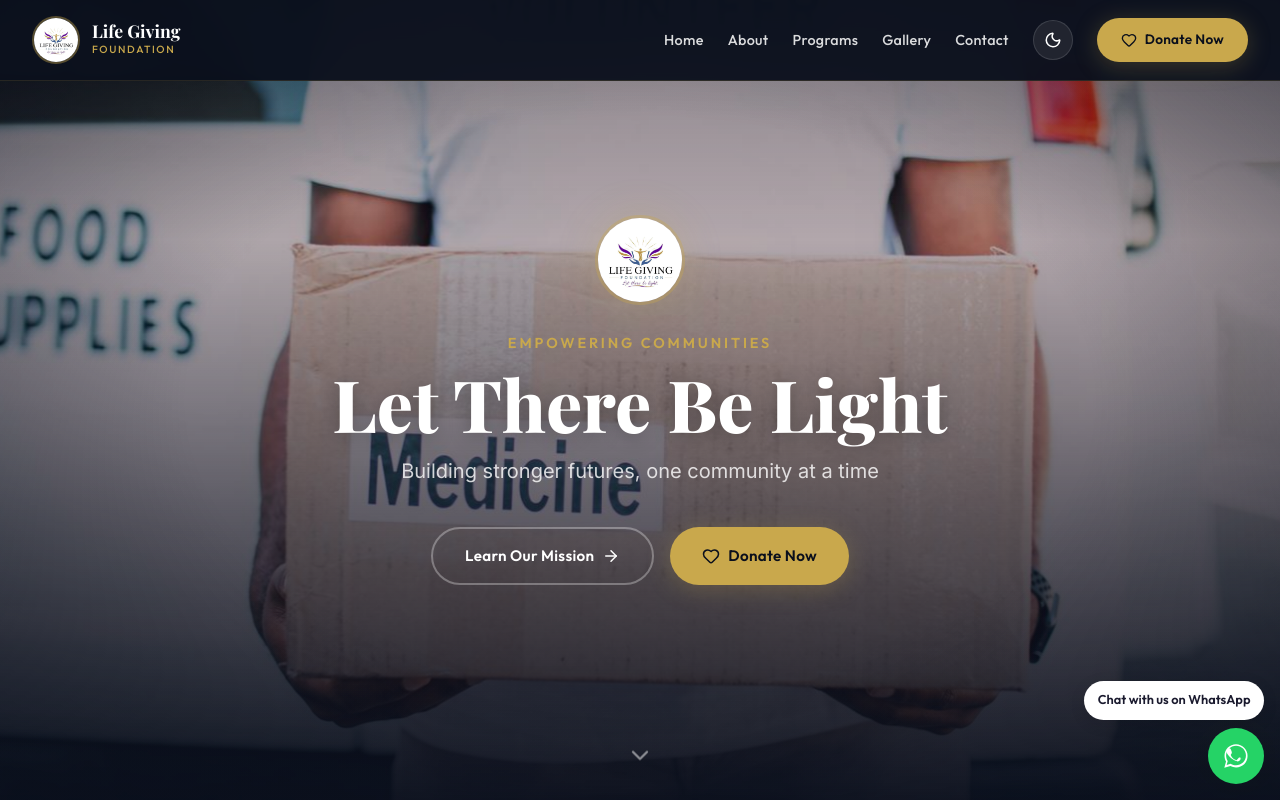
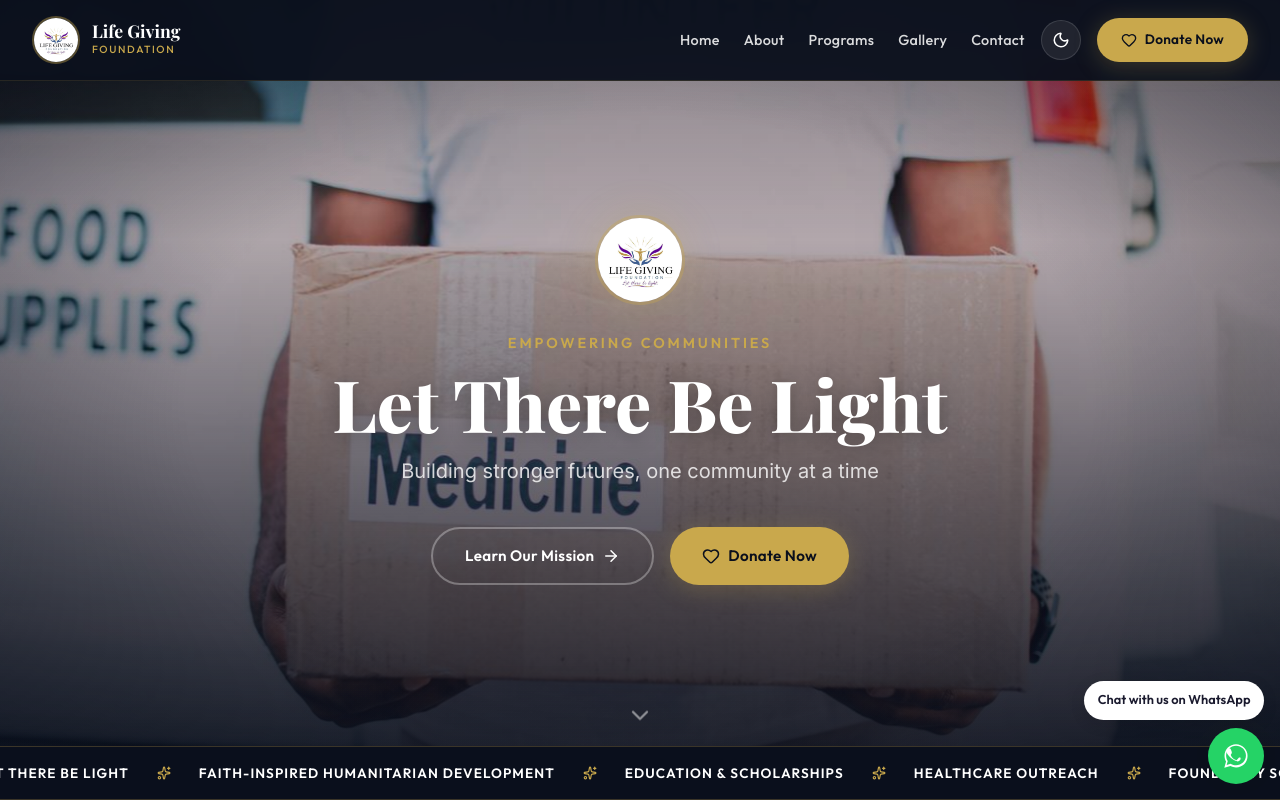
Before and after one commit to OWATEH-AI/life-giving-foundation, a Next.js app in the folder website/: page / in a window 1280 px wide. Shown: the top 800 px of the page. Built offline with nearby package versions, Linux system fonts and the light colour scheme; a web font is replaced by a local one.

Commit message:
Fix marquee at base of hero screen and icon-only dark mode toggle in navbar

```diff
--- a/website/src/app/page.tsx
+++ b/website/src/app/page.tsx
@@ -5,7 +5,6 @@ import { ImpactStats } from "@/components/sections/ImpactStats";
 import { TestimonialsCarousel } from "@/components/sections/TestimonialsCarousel";
 import { CTABanner } from "@/components/sections/CTABanner";
 import { LatestNews } from "@/components/sections/LatestNews";
-import { ScrollingMarquee } from "@/components/sections/ScrollingMarquee";
 
 export default function Home() {
   return (
@@ -17,7 +16,6 @@ export default function Home() {
       <TestimonialsCarousel />
       <CTABanner />
       <LatestNews />
-      <ScrollingMarquee />
     </>
   );
 }
--- a/website/src/components/hero/HeroSlideshow.tsx
+++ b/website/src/components/hero/HeroSlideshow.tsx
@@ -5,6 +5,7 @@ import { motion, AnimatePresence } from "framer-motion";
 import Image from "next/image";
 import Link from "next/link";
 import { ChevronDown, Heart, ArrowRight } from "lucide-react";
+import { ScrollingMarquee } from "@/components/sections/ScrollingMarquee";
 
 const slides = [
   {
@@ -323,7 +324,7 @@ export function HeroSlideshow() {
         transition={{ delay: 1.5 }}
         style={{
           position: "absolute",
-          bottom: "2rem",
+          bottom: "4.5rem",
           left: "50%",
           zIndex: 3,
           animation: "bounceDown 2s infinite",
@@ -332,6 +333,19 @@ export function HeroSlideshow() {
       >
         <ChevronDown size={28} />
       </motion.div>
+
+      {/* Base Marquee */}
+      <div
+        style={{
+          position: "absolute",
+          bottom: 0,
+          left: 0,
+          right: 0,
+          zIndex: 10,
+        }}
+      >
+        <ScrollingMarquee />
+      </div>
     </section>
   );
 }
--- a/website/src/components/layout/Navbar.tsx
+++ b/website/src/components/layout/Navbar.tsx
@@ -138,6 +138,8 @@ export function Navbar() {
             </div>
           </Link>
 
+          {/* Navigation Controls Group */}
+          <div style={{ display: "flex", alignItems: "center", gap: "1rem" }}>
             {/* Desktop Nav */}
             <nav
               style={{
@@ -171,8 +173,9 @@ export function Navbar() {
                   {link.label}
                 </Link>
               ))}
+            </nav>
 
-            {/* Dark Mode Toggle */}
+            {/* Always-visible Theme Toggle Button (Icon only) */}
             <button
               onClick={toggleTheme}
               style={{
@@ -203,11 +206,13 @@ export function Navbar() {
               {theme === "light" ? <Moon size={18} /> : <Sun size={18} />}
             </button>
 
+            {/* Desktop Donate Button wrapper */}
+            <div className="desktop-nav" style={{ display: "flex" }}>
               <Link href="/donate" className="btn-primary" style={{ padding: "0.65rem 1.5rem", fontSize: "0.85rem" }}>
                 <Heart size={16} />
                 Donate Now
               </Link>
-          </nav>
+            </div>
 
             {/* Mobile Hamburger */}
             <button
@@ -226,6 +231,7 @@ export function Navbar() {
             >
               {isMobileOpen ? <X size={28} /> : <Menu size={28} />}
             </button>
+          </div>
         </div>
       </motion.header>
 
@@ -294,29 +300,7 @@ export function Navbar() {
               initial={{ opacity: 0, y: 20 }}
               animate={{ opacity: 1, y: 0 }}
               transition={{ delay: 0.5, duration: 0.4 }}
-              style={{ display: "flex", flexDirection: "column", alignItems: "center", gap: "1.5rem" }}
             >
-              {/* Mobile Theme Toggle */}
-              <button
-                onClick={toggleTheme}
-                style={{
-                  background: "rgba(255, 255, 255, 0.1)",
-                  border: "1px solid rgba(255, 255, 255, 0.15)",
-                  color: "white",
-                  padding: "0.75rem 1.5rem",
-                  borderRadius: "var(--radius-full)",
-                  display: "flex",
-                  alignItems: "center",
-                  gap: "0.5rem",
-                  cursor: "pointer",
-                  fontFamily: "var(--font-accent)",
-                  fontSize: "1rem",
-                }}
-              >
-                {theme === "light" ? <Moon size={18} /> : <Sun size={18} />}
-                {theme === "light" ? "Dark Mode" : "Light Mode"}
-              </button>
-
               <Link
                 href="/donate"
                 onClick={() => setIsMobileOpen(false)}
```
Lines whose indentation alone changed are shown as unchanged.
